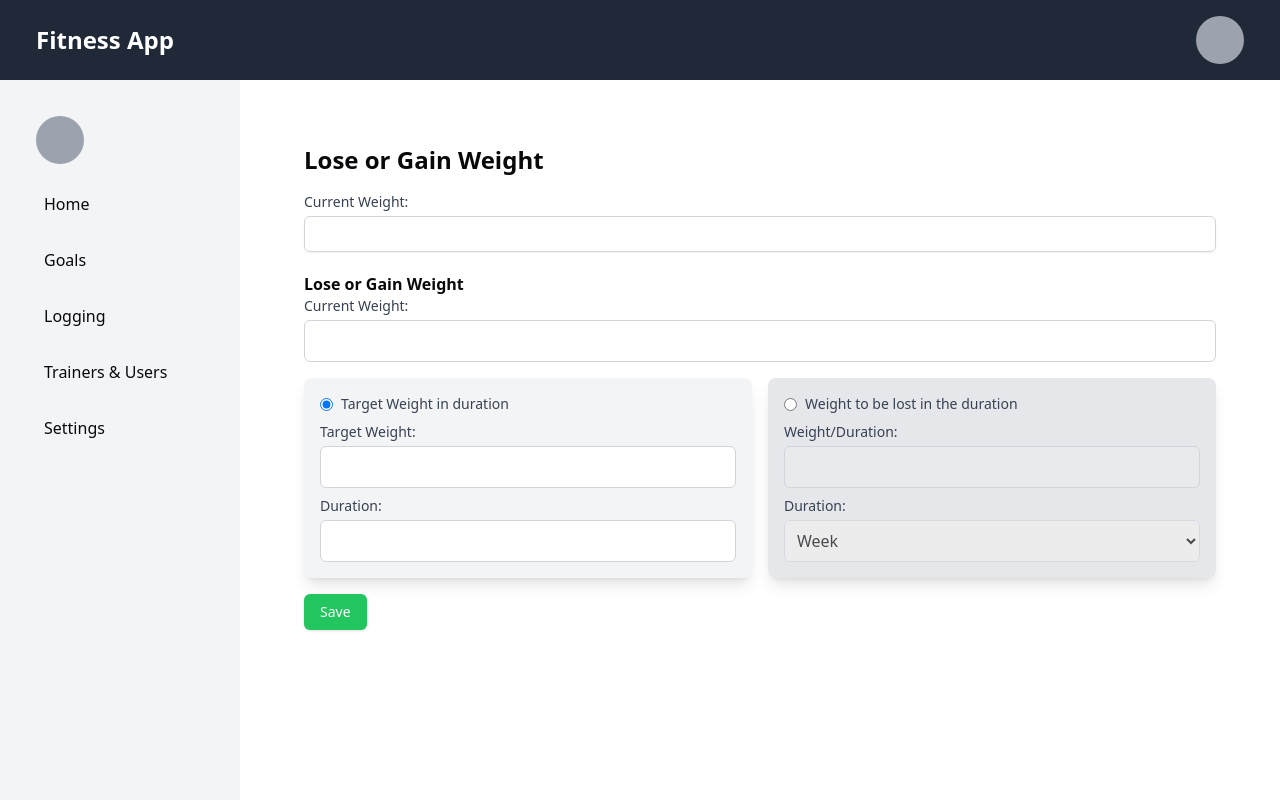
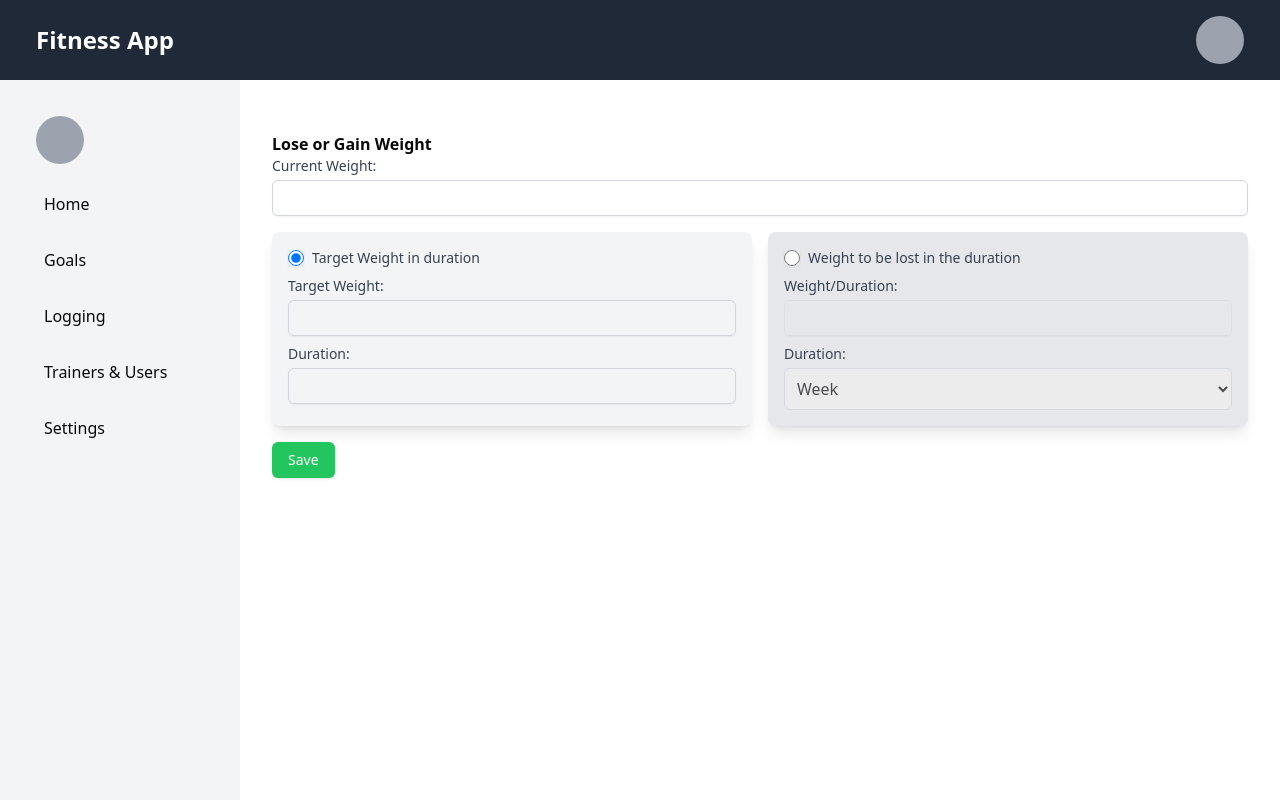
Before and after one commit to fatma-ibrahim/Fitness-App, a React (Vite) app: page /target-weight in a window 1280 px wide. Shown: the top 800 px of the page. Built offline with nearby package versions, Linux system fonts and the light colour scheme.

Commit message:
Edit radio

```diff
--- a/src/components/pages/TargetWeight.jsx
+++ b/src/components/pages/TargetWeight.jsx
@@ -8,8 +8,8 @@ const TargetWeight = () => {
 
   return (
     <>
-      <div className="p-8">
-        <h1 className="text-2xl font-bold mb-4">Lose or Gain Weight</h1>
+      <div className="mt-5">
+        <h1 className="font-bold">Lose or Gain Weight</h1>
 
         <div className="mb-4">
           <Label className="block text-sm font-medium text-gray-700">
@@ -22,64 +22,50 @@ const TargetWeight = () => {
           />
         </div>
 
-        <div className="mt-5">
-          <h1 className="font-bold">Lose or Gain Weight</h1>
-
-          <div className="mb-4">
-            <label className="block text-sm font-medium text-gray-700">
-              Current Weight:
-            </label>
-            <input
-              type="number"
-              name="currentWeight"
-              className="mt-1 p-2 border border-gray-300 rounded-md w-full"
-            />
-          </div>
-
         <div className="flex space-x-4 mb-4">
           {/* Target Weight Option */}
           <div
             className={`p-4 rounded-lg shadow-lg w-1/2 ${
-                selectedOption === "target-weight"
-                  ? "bg-gray-100"
-                  : "bg-gray-200"
+              selectedOption === "target-weight" ? "bg-gray-100" : "bg-gray-200"
             }`}
           >
             <div className="flex items-center">
-                <input
+              <Input
                 type="radio"
                 id="target-weight"
                 name="option"
                 value="target-weight"
                 checked={selectedOption === "target-weight"}
                 onChange={() => setSelectedOption("target-weight")}
-                  className="mr-2"
+                className="mr-2 w-4 h-4"
               />
-                <label
+              <Label
                 htmlFor="target-weight"
                 className="text-sm font-medium text-gray-700"
               >
                 Target Weight in duration
-                </label>
+              </Label>
             </div>
             <div className="mt-2">
               <div className="mb-2">
-                  <label className="block text-sm font-medium text-gray-700">
+                <Label className="block text-sm font-medium text-gray-700">
                   Target Weight:
-                  </label>
-                  <input
+                </Label>
+                <Input
                   type="number"
+                  min="0"
                   name="targetWeight"
                   className="mt-1 p-2 border border-gray-300 rounded-md w-full"
                   disabled={selectedOption !== "target-weight"}
                 />
               </div>
               <div>
-                  <label className="block text-sm font-medium text-gray-700">
+                <Label className="block text-sm font-medium text-gray-700">
                   Duration:
-                  </label>
-                  <input
+                </Label>
+                <Input
                   type="number"
+                  min="0"
                   name="duration"
                   className="mt-1 p-2 border border-gray-300 rounded-md w-full"
                   disabled={selectedOption !== "target-weight"}
@@ -97,38 +83,39 @@ const TargetWeight = () => {
             }`}
           >
             <div className="flex items-center">
-                <input
+              <Input
                 type="radio"
                 id="weight-duration"
                 name="option"
                 value="weight-duration"
                 checked={selectedOption === "weight-duration"}
                 onChange={() => setSelectedOption("weight-duration")}
-                  className="mr-2"
+                className="mr-2 w-4 h-4"
               />
-                <label
+              <Label
                 htmlFor="weight-duration"
                 className="text-sm font-medium text-gray-700"
               >
                 Weight to be lost in the duration
-                </label>
+              </Label>
             </div>
             <div className="mt-2">
               <div className="mb-2">
-                  <label className="block text-sm font-medium text-gray-700">
+                <Label className="block text-sm font-medium text-gray-700">
                   Weight/Duration:
-                  </label>
-                  <input
+                </Label>
+                <Input
                   type="number"
+                  min="0"
                   name="weightDuration"
                   className="mt-1 p-2 border border-gray-300 rounded-md w-full"
                   disabled={selectedOption !== "weight-duration"}
                 />
               </div>
               <div>
-                  <label className="block text-sm font-medium text-gray-700">
+                <Label className="block text-sm font-medium text-gray-700">
                   Duration:
-                  </label>
+                </Label>
                 <select
                   name="weightDuration"
                   className="mt-1 p-2 border border-gray-300 rounded-md w-full"
@@ -149,7 +136,6 @@ const TargetWeight = () => {
       >
         Save
       </Button>
-      </div>
     </>
   );
 };
--- a/tailwind.config.js
+++ b/tailwind.config.js
@@ -1,3 +1,5 @@
+import animate from "tailwindcss-animate";
+
 /** @type {import('tailwindcss').Config} */
 export default {
   darkMode: ["class"],
@@ -53,5 +55,5 @@ export default {
       },
     },
   },
-  plugins: [require("tailwindcss-animate")],
+  plugins: [animate],
 };
```
Also changed, not shown: eslint.config.js (+18 -17 lines). Lines whose indentation alone changed are shown as unchanged.
